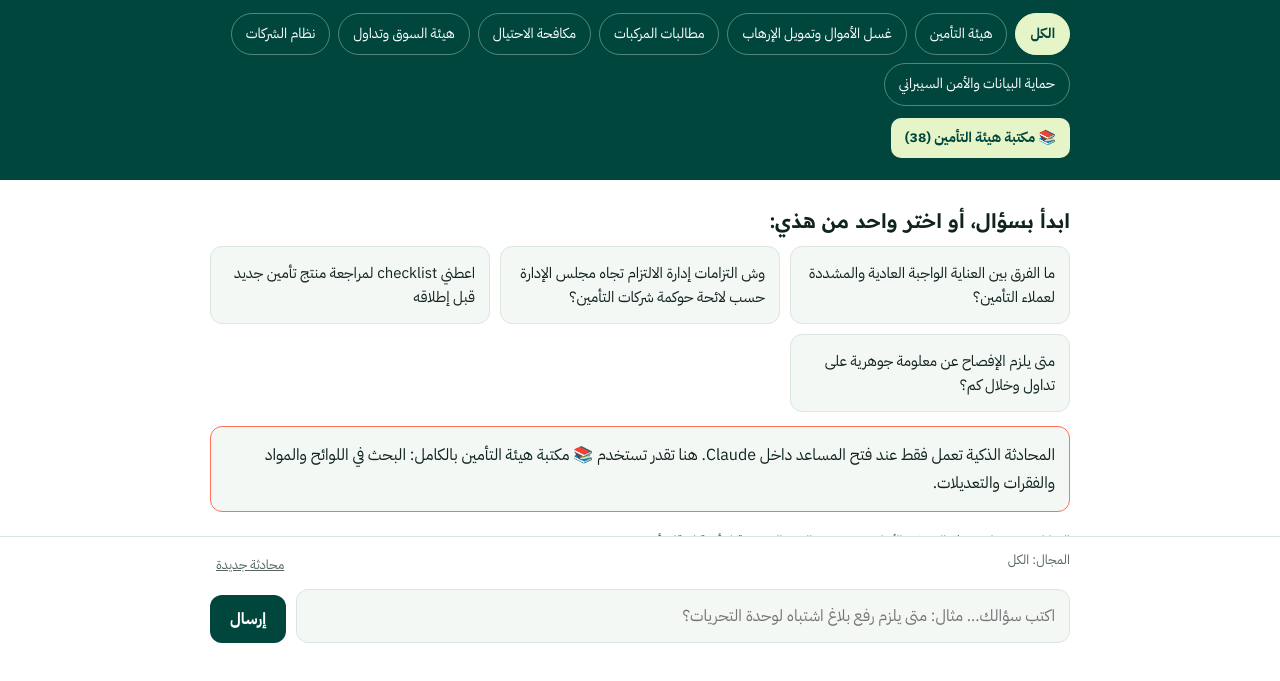
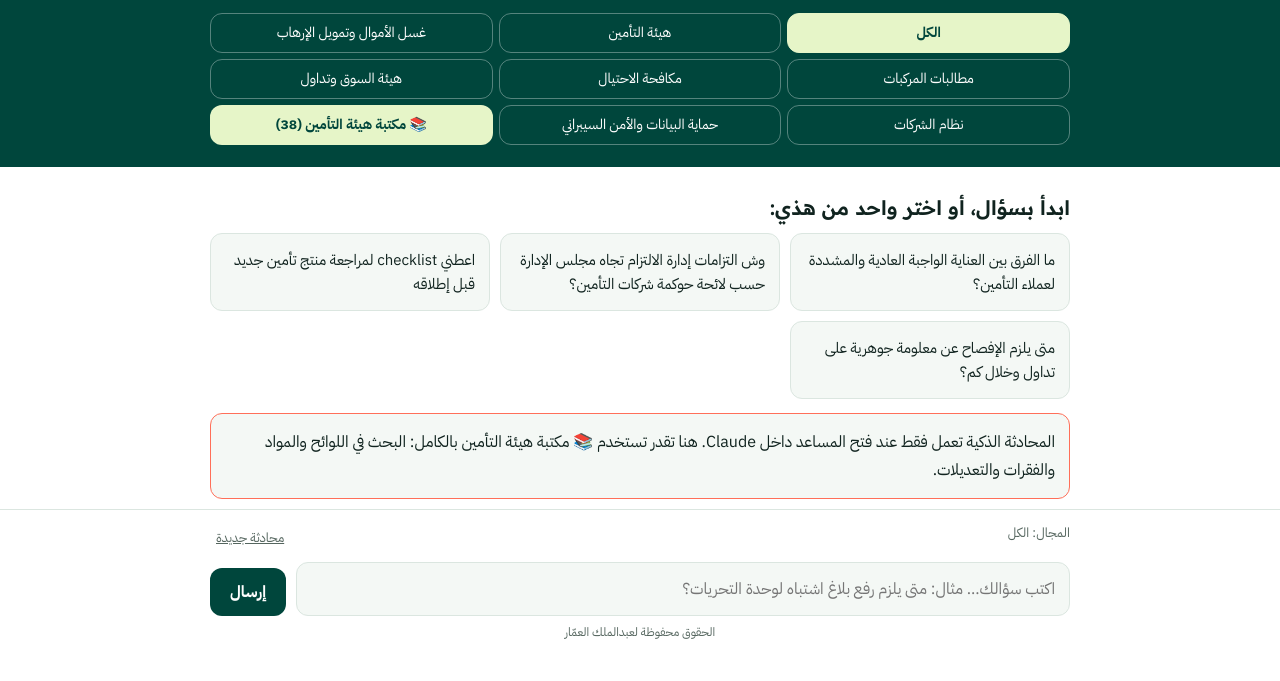
Before and after one commit to MalekAM91/compliance-assistant, a plain HTML site: page index.html in a window 1280 px wide. Shown: the part 123-804 px from the top of the page. Drawn offline with Linux system fonts and the light colour scheme.

Commit message:
Options in 3-column grid, add rights line
Co-Authored-By: Claude Opus 5.5 <noreply@anthropic.com>
Claude-Session: https://claude.ai/code/session_01LWAX724gXALDPPqWyi1ZVX

```diff
--- a/index.html
+++ b/index.html
@@ -23,11 +23,11 @@ header{background:var(--green);color:#fff;padding:clamp(22px,4vw,44px) max(5vw,1
 .wrap{max-width:860px;margin:0 auto}
 h1{font:700 clamp(26px,4vw,38px)/1.15 "Readex Pro",sans-serif;margin:0 0 6px;text-wrap:balance}
 header p{margin:0 0 16px;color:var(--lime);font-size:15px}
-.chips{display:flex;flex-wrap:wrap;gap:8px}
-.chip{font:inherit;font-size:14px;border:1px solid #ffffff55;background:transparent;color:#fff;border-radius:999px;padding:8px 14px;min-height:40px;cursor:pointer}
+.grid{display:grid;grid-template-columns:repeat(3,minmax(0,1fr));gap:6px}.chips{display:contents}
+.chip{font:inherit;font-size:clamp(11px,3.1vw,14px);line-height:1.3;border:1px solid #ffffff55;background:transparent;color:#fff;border-radius:12px;padding:6px 4px;min-height:40px;cursor:pointer;text-align:center}
 .chip[aria-pressed=true]{background:var(--lime);color:var(--green);border-color:var(--lime);font-weight:700}
 .chip:focus-visible,button:focus-visible,textarea:focus-visible{outline:3px solid var(--coral);outline-offset:2px}
-main{padding:20px max(5vw,16px) 200px}
+main{padding:20px max(5vw,16px) 220px}
 .empty h2{font:600 20px/1.3 "Readex Pro",sans-serif;margin:8px 0 12px}
 .starters{display:grid;grid-template-columns:repeat(auto-fit,minmax(min(100%,250px),1fr));gap:10px}
 .starter{font:inherit;font-size:15px;text-align:start;background:var(--card);color:var(--ink);border:1px solid var(--line);border-radius:12px;padding:14px;cursor:pointer;line-height:1.6}
@@ -50,9 +50,10 @@ textarea{flex:1;font:inherit;font-size:16px;resize:none;border:1px solid var(--l
 .send:disabled{opacity:.5;cursor:default}
 .bar{display:flex;justify-content:space-between;gap:8px;max-width:860px;margin:0 auto 8px;font-size:13px;color:var(--mute)}
 .bar button{font:inherit;font-size:13px;background:none;border:0;color:var(--mute);text-decoration:underline;cursor:pointer;min-height:32px}
+.rights{text-align:center;font-size:12px;color:var(--mute);margin:6px 0 0}
 .note{font-size:13px;color:var(--mute);margin-top:18px}
 .off{background:var(--card);border:1px solid var(--coral);border-radius:12px;padding:14px;margin-top:14px;display:none}
-.libbtn{font:inherit;font-size:14px;margin-top:12px;background:var(--lime);color:var(--green);border:0;border-radius:10px;padding:8px 14px;min-height:40px;font-weight:700;cursor:pointer}
+.libbtn{font:inherit;font-size:clamp(11px,3.1vw,14px);line-height:1.3;margin-top:0;background:var(--lime);color:var(--green);border:0;border-radius:12px;padding:6px 4px;min-height:40px;font-weight:700;cursor:pointer}
 .lib{background:var(--card);border-bottom:1px solid var(--line);padding:16px max(5vw,16px)}
 .lib input{width:100%;font:inherit;font-size:16px;padding:10px 14px;border:1px solid var(--line);border-radius:10px;background:var(--bg);color:var(--ink)}
 .doc{border-bottom:1px solid var(--line);padding:12px 0}.doc:last-child{border:0}
@@ -69,8 +70,7 @@ textarea{flex:1;font:inherit;font-size:16px;resize:none;border:1px solid var(--l
 <header><div class="wrap">
 <h1>مساعد الالتزام – قطاع التأمين</h1>
 <p>اسأل عن أي نظام أو لائحة أو تعميم، والجواب يجيك مع المرجع النظامي وخطوات التطبيق.</p>
-<div class="chips" id="chips"></div>
-<button class="libbtn" id="libbtn" type="button">📚 مكتبة هيئة التأمين</button>
+<div class="grid"><div class="chips" id="chips"></div><button class="libbtn" id="libbtn" type="button">📚 مكتبة هيئة التأمين</button></div>
 </div></header>
 <section class="lib" id="lib" hidden><div class="wrap">
 <input id="libq" type="search" placeholder="ابحث في اللوائح والتعاميم… مثال: إعادة التأمين" aria-label="بحث في المكتبة">
@@ -88,6 +88,7 @@ textarea{flex:1;font:inherit;font-size:16px;resize:none;border:1px solid var(--l
 <textarea id="q" rows="1" placeholder="اكتب سؤالك… مثال: متى يلزم رفع بلاغ اشتباه لوحدة التحريات؟" aria-label="سؤالك"></textarea>
 <button class="send" id="send" type="submit">إرسال</button>
 </form>
+<p class="rights">الحقوق محفوظة لعبدالملك العمّار</p>
 </div>
 
 <script>
```
